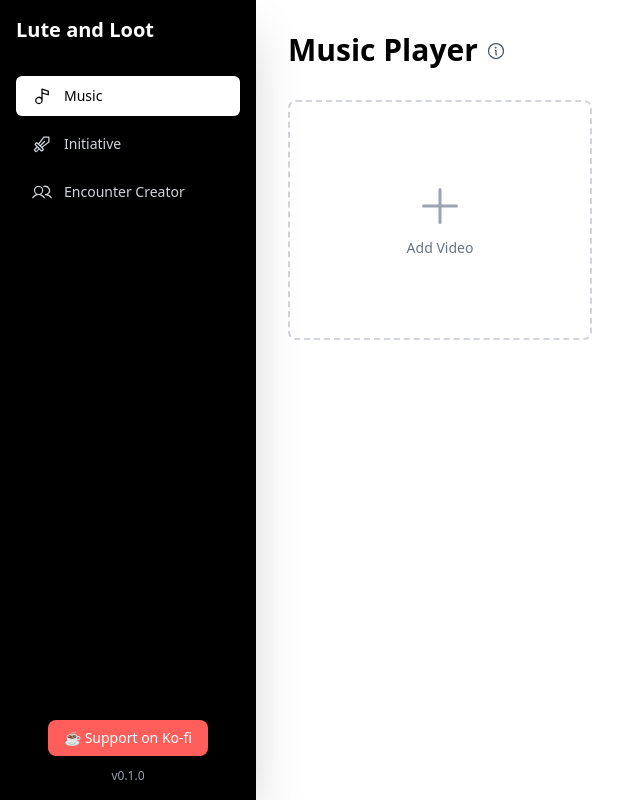
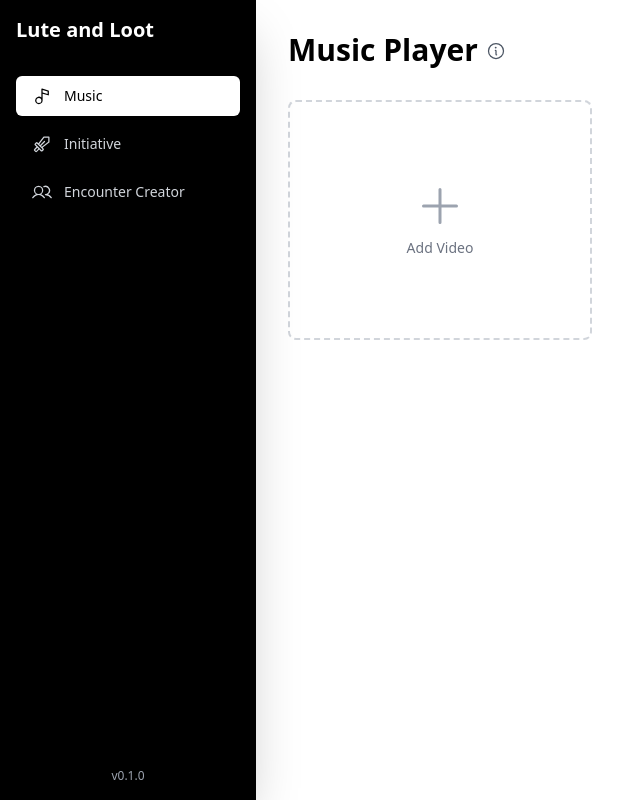
Before and after one commit to josewenzel/dnd-manager, a Next.js app: page / in a window 1280 px wide. Shown: the whole page, without its empty margins (0-640 px from the left). Built offline with nearby package versions, Linux system fonts and the light colour scheme.

Commit message:
Remove Ko-fi donation integration

```diff
--- a/app/layout.tsx
+++ b/app/layout.tsx
@@ -1,6 +1,5 @@
 import type { Metadata } from "next";
 import { Analytics } from "@vercel/analytics/next";
-import Script from "next/script";
 import "./globals.css";
 
 export const metadata: Metadata = {
@@ -18,10 +17,6 @@ export default function RootLayout({
       <body className="antialiased m-0 p-0 overflow-hidden">
         {children}
         <Analytics />
-        <Script
-          src="https://storage.ko-fi.com/cdn/widget/Widget_2.js"
-          strategy="lazyOnload"
-        />
       </body>
     </html>
   );
--- a/components/layout/sidebar.tsx
+++ b/components/layout/sidebar.tsx
@@ -91,14 +91,6 @@ export function Sidebar({ activeTool, setActiveTool }: { activeTool: string; set
         </nav>
 
         <div className="flex flex-col items-center gap-3">
-          <a
-            href="https://ko-fi.com/lutenloot"
-            target="_blank"
-            rel="noopener noreferrer"
-            className="px-4 py-2 bg-[#FF5E5B] hover:bg-[#FF4744] text-white rounded-lg text-sm font-medium transition-colors"
-          >
-            ☕ Support on Ko-fi
-          </a>
           <div className="text-xs text-gray-400 text-center">
             v0.1.0
           </div>
```
